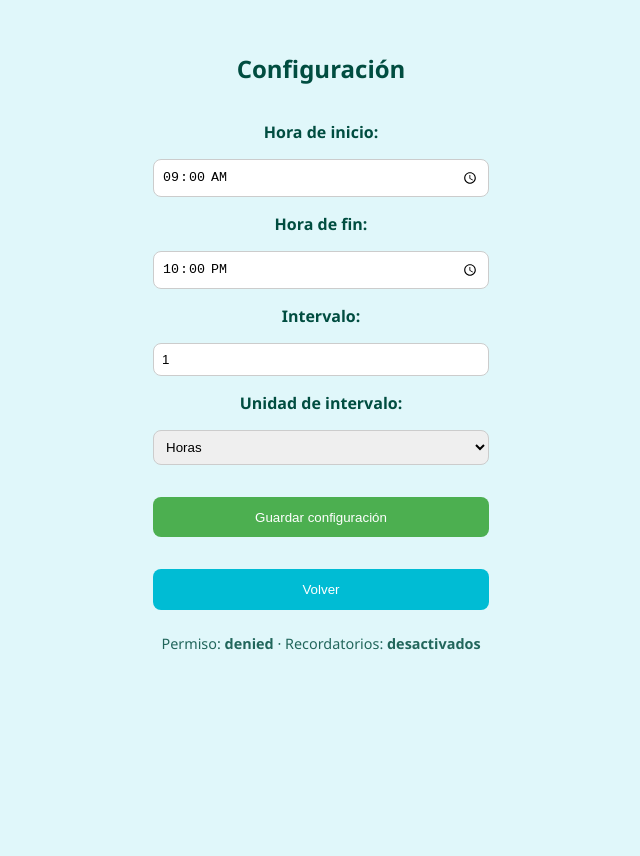
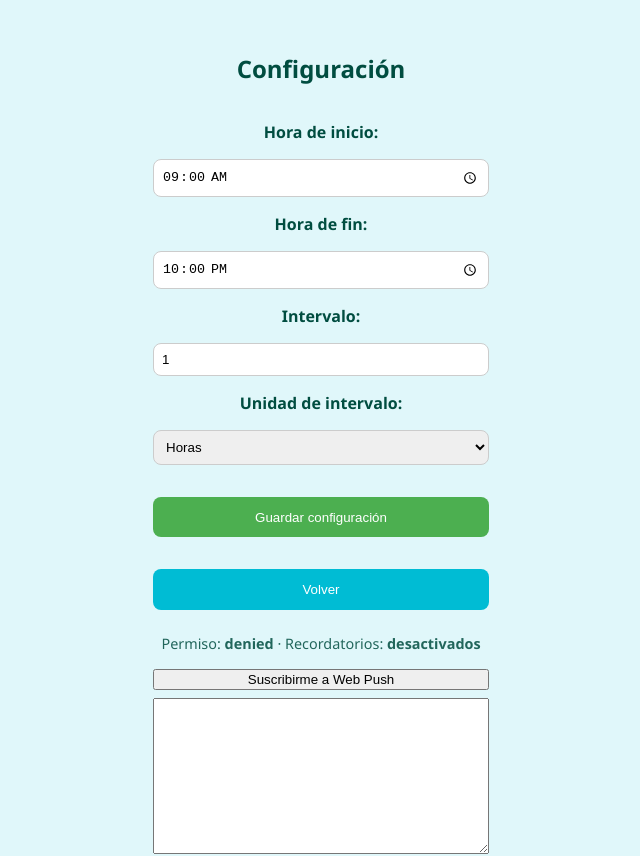
Before and after one commit to juaniscarafia/aguita, a React (Vite) app: page /config in a window 1280 px wide. Shown: the top 856 px of the page, without its empty margins (319-959 px from the left). Before the commit the page ends 800 px from the top, so only its background shows below. Built offline with nearby package versions, Linux system fonts and the light colour scheme.

Commit message:
fix: pushsetup

```diff
--- a/src/pages/SettingsPage.tsx
+++ b/src/pages/SettingsPage.tsx
@@ -4,6 +4,7 @@ import { toast } from "react-toastify";
 import { useNavigate } from "react-router-dom";
 // ⬇️ usamos el store para sincronizar intervalMs
 import { useNotificationsStore } from "../store/notificationsStore";
+import PushSetup from "../components/PushSetup";
 
 const Page = styled.div`
   display: flex;
@@ -140,6 +141,8 @@ export default function SettingsPage() {
         Permiso: <b>{Notification.permission}</b> · Recordatorios:{" "}
         <b>{enabled ? "activados" : "desactivados"}</b>
       </InlineInfo>
+
+      <PushSetup />
     </Page>
   );
 }
```
